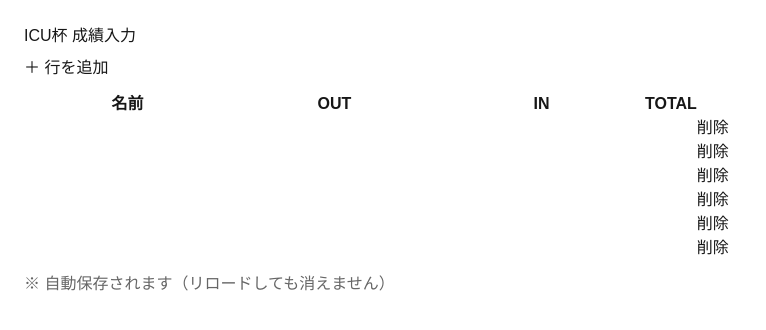
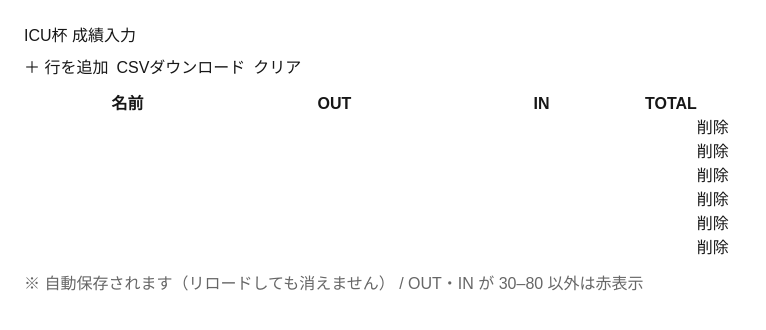
Before and after one commit to ktomoeda419/icu-cup, a Next.js app: page /admin/scores in a window 1280 px wide. Shown: the top 330 px of the page, without its empty margins (0-766 px from the left). Built offline with nearby package versions, Linux system fonts and the light colour scheme.

Commit message:
fix clear and hydration order

```diff
--- a/app/admin/scores/page.tsx
+++ b/app/admin/scores/page.tsx
@@ -1,6 +1,6 @@
 "use client";
 
-import { useEffect, useState } from "react";
+import { useEffect, useRef, useState } from "react";
 
 type Row = {
   name: string;
@@ -11,18 +11,28 @@ type Row = {
 const STORAGE_KEY = "icu_scores_draft_v1";
 
 export default function ScoresPage() {
+  // 初期ロードが完了したか（復元→保存の順序事故を防ぐ）
+  const hydratedRef = useRef(false);
+
   const [rows, setRows] = useState<Row[]>(
     Array.from({ length: 6 }, () => ({ name: "", out: "", in: "" }))
   );
 
-  // 初回：保存データがあれば復元
+  // 初回：保存データがあれば復元（ここが終わるまで保存しない）
   useEffect(() => {
-    const saved = localStorage.getItem(STORAGE_KEY);
-    if (saved) setRows(JSON.parse(saved));
+    try {
+      const saved = localStorage.getItem(STORAGE_KEY);
+      if (saved) setRows(JSON.parse(saved));
+    } catch {
+      // 何もしない（壊れたJSON等）
+    } finally {
+      hydratedRef.current = true;
+    }
   }, []);
 
-  // 変更時：自動保存
+  // 変更時：自動保存（初期復元が終わってからのみ）
   useEffect(() => {
+    if (!hydratedRef.current) return;
     localStorage.setItem(STORAGE_KEY, JSON.stringify(rows));
   }, [rows]);
 
@@ -32,25 +42,57 @@ export default function ScoresPage() {
     setRows(next);
   };
 
-  const addRow = () =>
-    setRows([...rows, { name: "", out: "", in: "" }]);
+  const addRow = () => setRows([...rows, { name: "", out: "", in: "" }]);
 
-  const removeRow = (i: number) =>
-    setRows(rows.filter((_, idx) => idx !== i));
+  const removeRow = (i: number) => setRows(rows.filter((_, idx) => idx !== i));
 
   const total = (r: Row) =>
     r.out !== "" && r.in !== "" ? Number(r.out) + Number(r.in) : "";
 
-  const invalidOutIn = (v: number | "") =>
-    v !== "" && (v < 30 || v > 80);
+  const invalidOutIn = (v: number | "") => v !== "" && (v < 30 || v > 80);
+
+  const downloadCsv = () => {
+    const header = ["name", "out", "in", "total"];
+    const lines = rows.map((r) => {
+      const t = total(r);
+      const safe = (s: string) => `"${(s ?? "").replace(/"/g, '""')}"`;
+      const out = r.out === "" ? "" : String(r.out);
+      const inn = r.in === "" ? "" : String(r.in);
+      const tot = t === "" ? "" : String(t);
+      return [safe(r.name), out, inn, tot].join(",");
+    });
+    const csv = [header.join(","), ...lines].join("\n");
+
+    const blob = new Blob([csv], { type: "text/csv;charset=utf-8;" });
+    const url = URL.createObjectURL(blob);
+
+    const a = document.createElement("a");
+    a.href = url;
+    a.download = "icu-cup-scores.csv";
+    a.click();
+
+    URL.revokeObjectURL(url);
+  };
+
+  const clearAll = () => {
+    // confirmが邪魔してるケースもあるので、まず確実に消す
+    localStorage.removeItem(STORAGE_KEY);
+    setRows(Array.from({ length: 6 }, () => ({ name: "", out: "", in: "" })));
+
+    // それでも表示が残る（キャッシュ/復元）時の保険：再読み込み
+    // ※不要なら消してOK
+    setTimeout(() => window.location.reload(), 50);
+  };
 
   return (
     <main style={{ padding: 24 }}>
       <h1>ICU杯 成績入力</h1>
 
-      <button onClick={addRow} style={{ marginTop: 8 }}>
-        ＋ 行を追加
-      </button>
+      <div style={{ display: "flex", gap: 8, marginTop: 8 }}>
+        <button onClick={addRow}>＋ 行を追加</button>
+        <button onClick={downloadCsv}>CSVダウンロード</button>
+        <button onClick={clearAll}>クリア</button>
+      </div>
 
       <table border={1} cellPadding={8} style={{ marginTop: 12 }}>
         <thead>
@@ -113,7 +155,7 @@ export default function ScoresPage() {
       </table>
 
       <p style={{ marginTop: 12, color: "#666" }}>
-        ※ 自動保存されます（リロードしても消えません）
+        ※ 自動保存されます（リロードしても消えません） / OUT・IN が 30–80 以外は赤表示
       </p>
     </main>
   );
```
